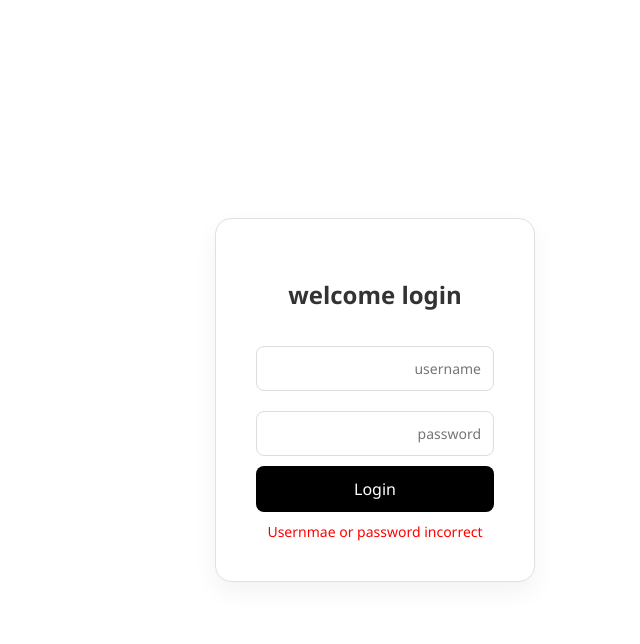
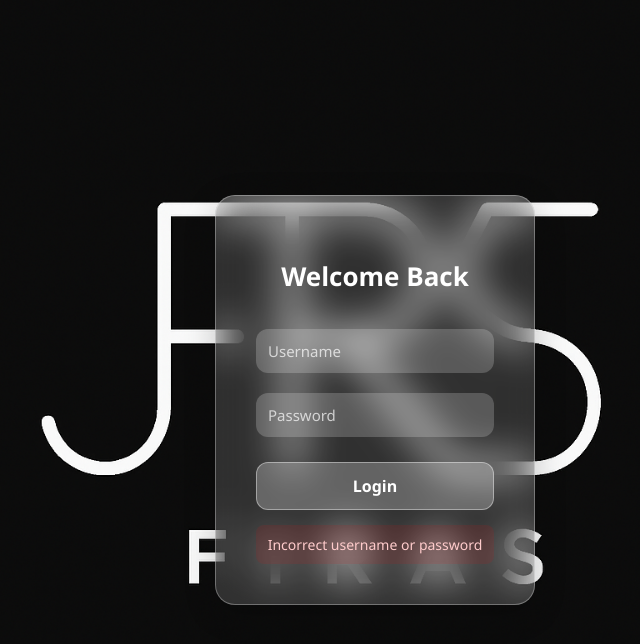
Before and after one commit to firas17777/project_r288, a plain HTML site: page index.html in a window 1280 px wide. Both pictures are taken after a click on the button "Login". Shown: the whole page, without its empty margins (265-905 px from the left). Drawn offline with Linux system fonts and the light colour scheme.

Commit message:
Update index.html

```diff
--- a/index.html
+++ b/index.html
@@ -1,9 +1,9 @@
 <!DOCTYPE html>
-<html lang="ar" dir="rtl">
+<html lang="en" dir="ltr">
 <head>
   <meta charset="UTF-8" />
   <meta name="viewport" content="width=device-width, initial-scale=1.0"/>
-  <title> login</title>
+  <title>Login</title>
   <style>
     * {
       box-sizing: border-box;
@@ -13,57 +13,89 @@
     body {
       margin: 0;
       padding: 0;
-      background-color: #ffffff;
+      height: 100vh;
+      background: url('firas.jpg') no-repeat center center fixed;
+      background-size: cover;
       display: flex;
       align-items: center;
       justify-content: center;
-      height: 100vh;
     }
 
     .login-container {
-      background-color: #ffffff;
-      border: 1px solid #e0e0e0;
-      border-radius: 16px;
-      box-shadow: 0 10px 25px rgba(0,0,0,0.05);
+      background: rgba(255, 255, 255, 0.15);
+      border-radius: 20px;
       padding: 40px;
       width: 320px;
+      backdrop-filter: blur(20px);
+      box-shadow: 0 8px 32px rgba(0, 0, 0, 0.2);
+      border: 1px solid rgba(255, 255, 255, 0.3);
       text-align: center;
+      animation: fadeIn 0.8s ease;
+    }
+
+    @keyframes fadeIn {
+      from { opacity: 0; transform: translateY(20px); }
+      to { opacity: 1; transform: translateY(0); }
     }
 
     .login-container h2 {
+      color: white;
+      font-size: 26px;
       margin-bottom: 25px;
-      color: #333;
     }
 
     .login-container input {
       width: 100%;
       padding: 12px;
       margin: 10px 0;
-      border: 1px solid #ddd;
-      border-radius: 8px;
-      font-size: 14px;
+      border: none;
+      border-radius: 12px;
+      background: rgba(255, 255, 255, 0.2);
+      color: white;
+      font-size: 15px;
+      outline: none;
+      transition: background 0.3s;
+    }
+
+    .login-container input::placeholder {
+      color: rgba(255, 255, 255, 0.7);
+    }
+
+    .login-container input:focus {
+      background: rgba(255, 255, 255, 0.3);
     }
 
     .login-container button {
       width: 100%;
       padding: 12px;
-      background-color: #000000;
-      color: #fff;
-      border: none;
-      border-radius: 8px;
+      background: rgba(255, 255, 255, 0.25);
+      color: white;
       font-size: 16px;
+      font-weight: bold;
+      border: 1px solid rgba(255, 255, 255, 0.4);
+      border-radius: 12px;
       cursor: pointer;
-      transition: background-color 0.3s;
+      transition: background 0.3s, transform 0.2s;
+      margin-top: 15px;
     }
 
     .login-container button:hover {
-      background-color: #333;
+      background: rgba(255, 255, 255, 0.35);
+      transform: translateY(-2px);
+    }
+
+    .login-container button:active {
+      transform: translateY(0);
     }
 
     .error {
-      color: red;
+      margin-top: 15px;
+      color: #ffcccc;
+      background: rgba(255, 0, 0, 0.1);
+      padding: 10px;
+      border-radius: 8px;
+      display: none;
       font-size: 14px;
-      margin-top: 10px;
     }
 
     @media (max-width: 400px) {
@@ -77,19 +109,18 @@
 <body>
 
   <div class="login-container">
-    <h2> welcome
-      login</h2>
-    <input type="text" id="username" placeholder="username ">
-    <input type="password" id="password" placeholder="password ">
+    <h2>Welcome Back</h2>
+    <input type="text" id="username" placeholder="Username">
+    <input type="password" id="password" placeholder="Password">
     <button onclick="login()">Login</button>
-    <div class="error" id="error"></div>
+    <div class="error" id="error">Incorrect username or password</div>
   </div>
 
   <script>
     function login() {
       const correctUsername = "Rita";
       const correctPassword = "33314";
-      const redirectURL = "main.html";
+      const redirectURL = "index.html";
 
       const username = document.getElementById("username").value.trim();
       const password = document.getElementById("password").value.trim();
@@ -98,7 +129,8 @@
       if (username === correctUsername && password === correctPassword) {
         window.location.href = redirectURL;
       } else {
-        errorDiv.textContent ="Usernmae or password incorrect" ;
+        errorDiv.style.display = 'block';
+        errorDiv.textContent = "Incorrect username or password";
       }
     }
   </script>
```
